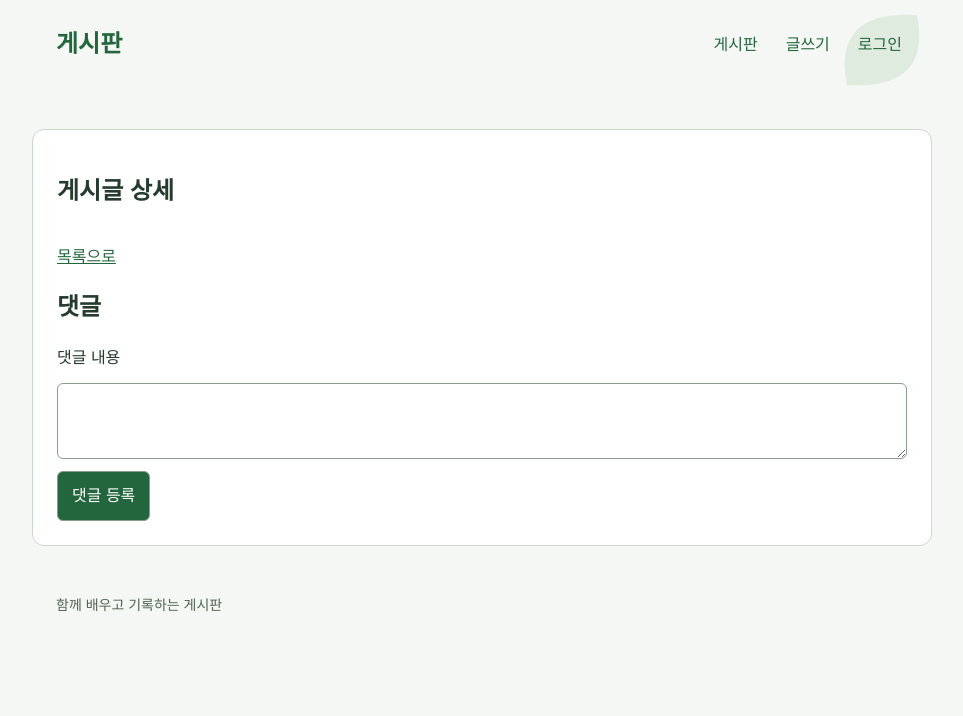
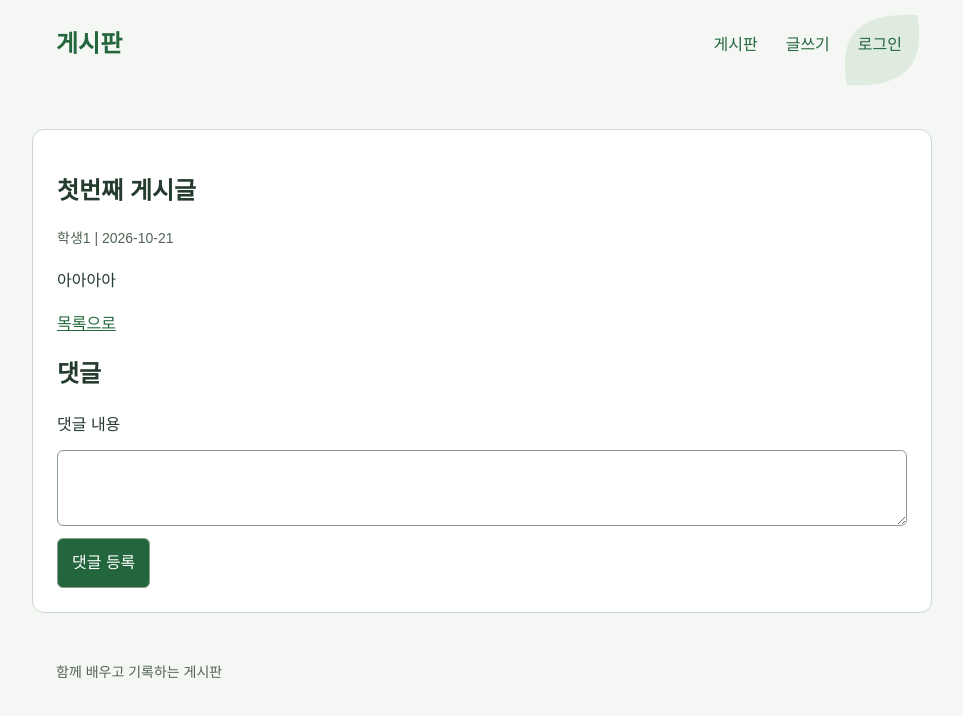
Before and after one commit to nana-779/green-board-react-2026, a React (Vite) app: page /posts/1 in a window 1280 px wide. Shown: the top 716 px of the page, without its empty margins (158-1121 px from the left). Built offline with nearby package versions, Linux system fonts and the light colour scheme.

Commit message:
상세 게시글 보기

```diff
--- a/src/App.jsx
+++ b/src/App.jsx
@@ -78,7 +78,7 @@
           }
         />
         <Route path="/posts/new" element={<PostForm onSave={savePost} />} />
-        <Route path="/posts/:postId" element={<PostDetail />} />
+        <Route path="/posts/:postId" element={<PostDetail posts={posts} />} />
         <Route
           path="/login"
           element={<Login onLogin={() => setIsLoggedIn(true)} />}
--- a/src/components/PostDetail.jsx
+++ b/src/components/PostDetail.jsx
@@ -1,15 +1,21 @@
-import { Link } from "react-router-dom";
+import { Link, useParams } from "react-router-dom";
 
-export default function PostDetail() {
+export default function PostDetail({ posts }) {
+  const { postId } = useParams();
+  const post = posts.find((item) => String(item.id) === postId);
+
   return (
     <main>
       <article>
-        <h1 id="post-title">게시글 상세</h1>
-        <p id="post-meta" className="meta"></p>
-        <p id="post-content"></p>
+        <h1 id="post-title">{post?.title || "게시글을 불러올 수 없습니다"}</h1>
+        <p id="post-meta" className="meta">
+          {(post && `${post.authorNickname} | ${post.createdDatetime}`) || ""}
+        </p>
+        <p id="post-content">{post?.content}</p>
         <p id="post-message" role="status"></p>
       </article>
       <Link to="/posts"> 목록으로</Link>
+      {post && (
         <section id="comments-section" aria-labelledby="comments-title">
           <h2 id="comments-title">댓글</h2>
           <p id="comments-message" role="status"></p>
@@ -25,6 +31,7 @@
             <button type="submit">댓글 등록</button>
           </form>
         </section>
+      )}
     </main>
   );
 }
```
Lines whose indentation alone changed are shown as unchanged.
